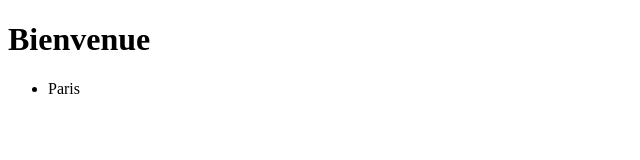
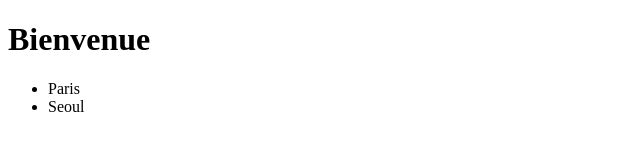
Before and after one commit to trebidoux/SuperProjet, a plain HTML site: page index.html in a window 1280 px wide. Shown: the full height of the page, 0-640 px from the left. Drawn offline with Linux system fonts and the light colour scheme.

Commit message:
ajout de seoul

```diff
--- a/index.html
+++ b/index.html
@@ -8,6 +8,7 @@
     <h1>Bienvenue</h1>
     <ul>
         <li>Paris</li>
+        <li>Seoul</li>
     </ul>
 </body>
 </html>
```
